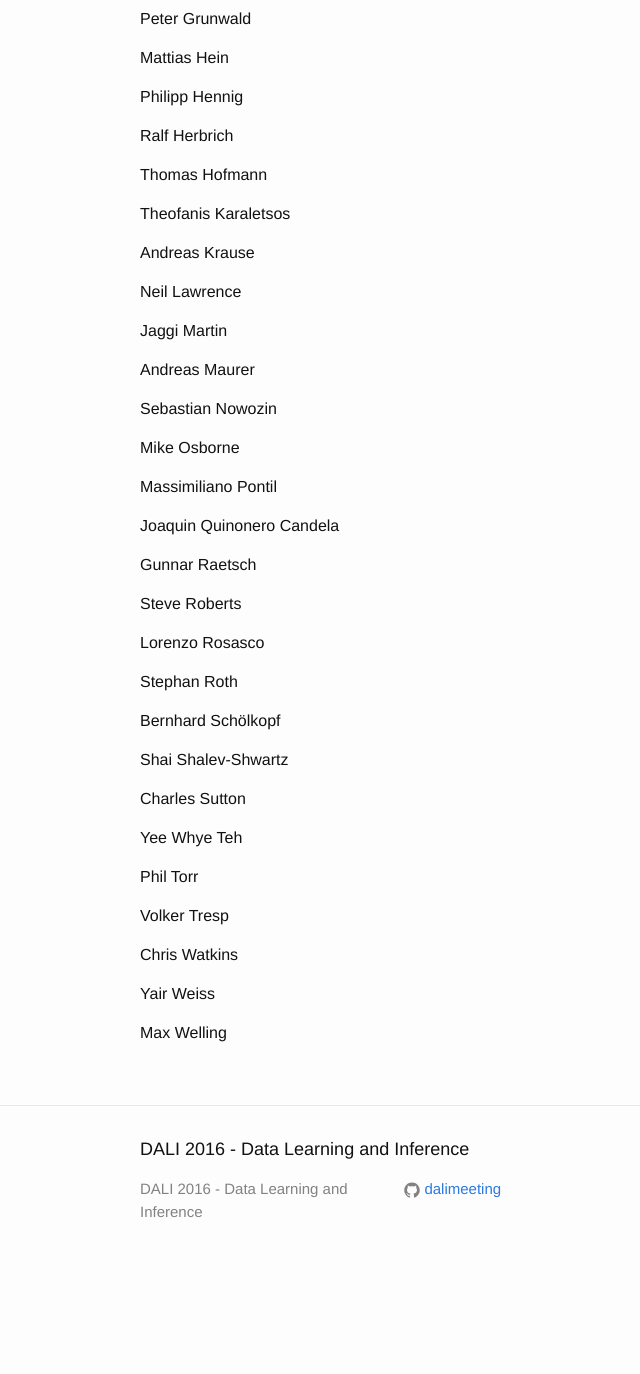
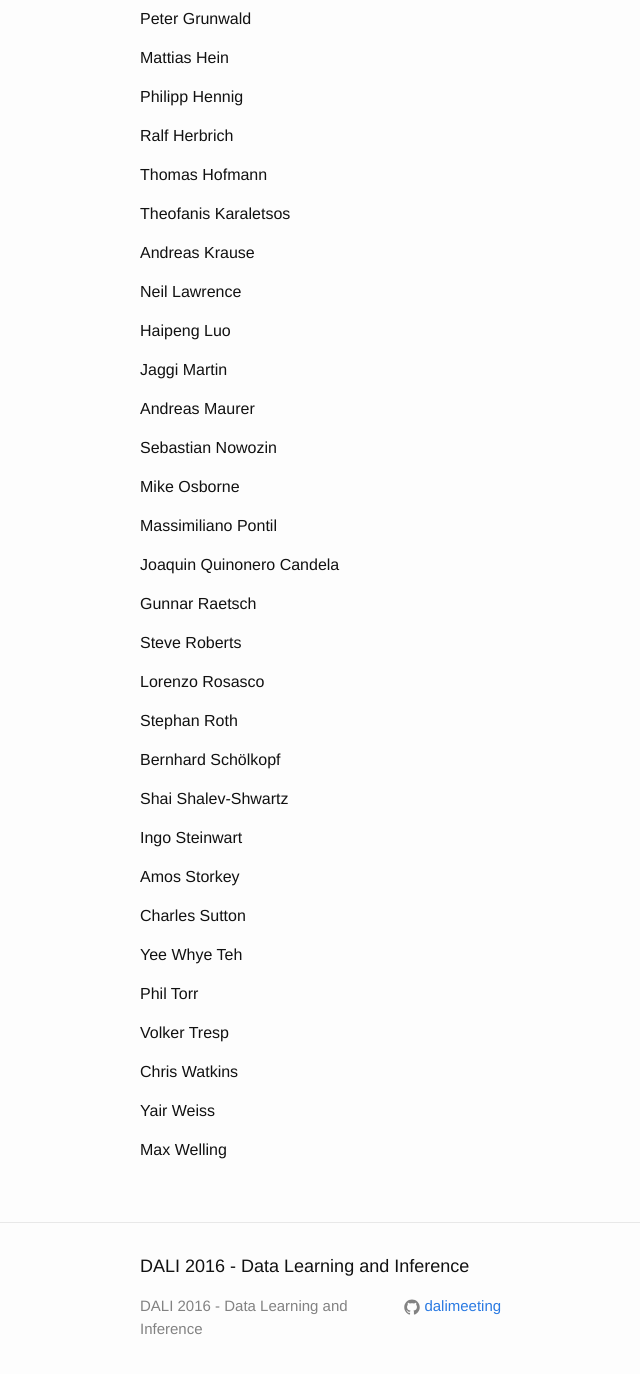
Before and after one commit to dalimeeting/dalimeeting.github.io, a Jekyll site: the page built from participants.html, in a window 1280 px wide and 1400 px high, scrolled down 1049 px. Shown: the top 1374 px of the window, without its empty margins (130-770 px from the left). Built offline with Jekyll 4.4.1, drawn with Linux system fonts in a browser that asks for light colours; before the commit the page ends 2332 px from its top, so only the background shows below that.

Commit message:
Added participants

```diff
--- a/_data/participants.yml
+++ b/_data/participants.yml
@@ -19,6 +19,7 @@
 - Theofanis Karaletsos
 - Andreas Krause
 - Neil Lawrence
+- Haipeng Luo
 - Jaggi Martin
 - Andreas Maurer
 - Sebastian Nowozin
@@ -31,6 +32,8 @@
 - Stephan Roth
 - Bernhard Schölkopf
 - Shai Shalev-Shwartz
+- Ingo Steinwart
+- Amos Storkey
 - Charles Sutton
 - Yee Whye Teh
 - Phil Torr
```
